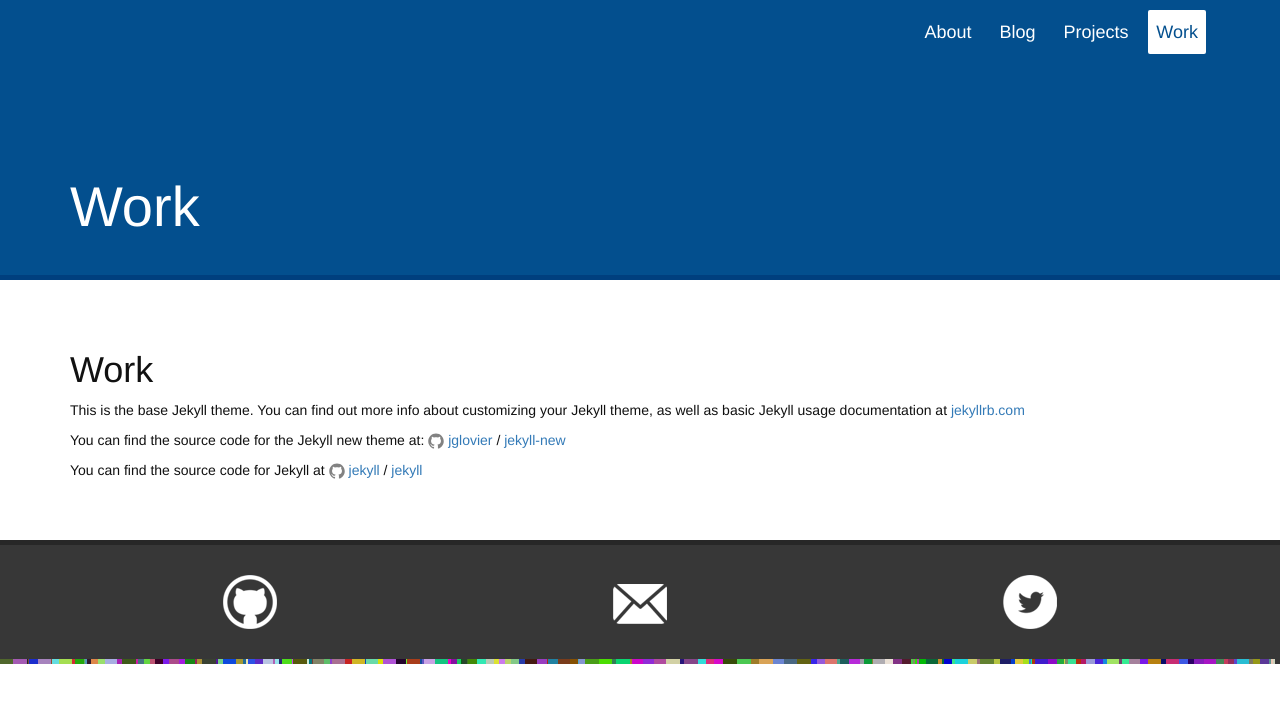
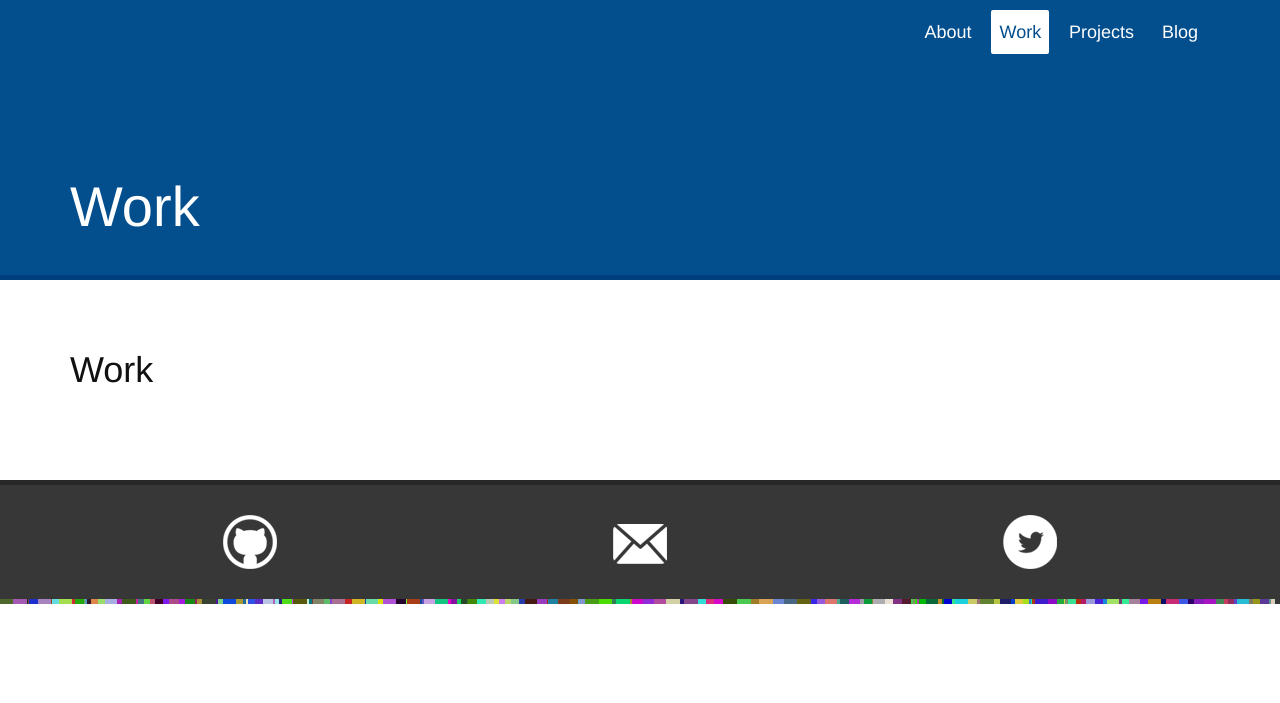
Before and after one commit to michael-hamilton/miska, a Jekyll site: the page built from work.html, in a window 1280 px wide. Shown: the top 703 px of the page. Built offline with Jekyll 4.4.1, drawn with Linux system fonts in a browser that asks for light colours.

Commit message:
Added sorting to pages and conditionally loading header nav items
Added functionality to sort pages in main nav based on order property
of each page.
Added functionality to opt pages into being displayed in main nav

```diff
--- a/_includes/footer.html
+++ b/_includes/footer.html
@@ -2,15 +2,15 @@
   <div class="container">
     <div class="row">
       {% if site.github_username %}
-      <div class="footer-col col-md-4 text-center"><a href="https://github.com/{{ site.github_username }}" class="github center-block" title="Check out my GitHub" target="_blank">github</a></div>
+      <div class="footer-col col-xs-4 text-center"><a href="https://github.com/{{ site.github_username }}" class="github center-block" title="Check out my GitHub" target="_blank">github</a></div>
       {% endif %}
 
       {% if site.email %}
-      <div class="footer-col col-md-4 text-center"><a href="mailto:{{ site.email }}" class="email center-block" title="Shoot me an email">email</a></div>
+      <div class="footer-col col-xs-4 text-center"><a href="mailto:{{ site.email }}" class="email center-block" title="Shoot me an email">email</a></div>
       {% endif %}
 
       {% if site.twitter_username %}
-      <div class="footer-col col-md-4 text-center"><a href="https://twitter.com/{{ site.twitter_username }}" class="twitter center-block" title="Check out my rarely updated Twitter" target="_blank">twitter</a></div>
+      <div class="footer-col col-xs-4 text-center"><a href="https://twitter.com/{{ site.twitter_username }}" class="twitter center-block" title="Check out my rarely updated Twitter" target="_blank">twitter</a></div>
       {% endif %}
     </div>
   </div>
--- a/_includes/header.html
+++ b/_includes/header.html
@@ -5,11 +5,14 @@
         <li class="page-link {% if page.url == "/" %} active {% endif %}">
           <a href="/{{ site.baseurl }}">About</a>
         </li>
-        {% for _page in site.pages %}
+        {% assign sorted_pages = (site.pages | sort: 'order') %}
+        {% for _page in sorted_pages %}
           {% if _page.title %}
-            <li class="page-link {% if _page.url == page.url %} active {% endif %}">
-              <a href="{{ _page.url | prepend: site.baseurl }}">{{ _page.title }}</a>
-            </li>
+            {% if _page.menu == "main" %}
+              <li class="page-link {% if _page.url == page.url %} active {% endif %}">
+                <a href="{{ _page.url | prepend: site.baseurl }}">{{ _page.title }}</a>
+              </li>
+            {% endif %}
           {% endif %}
         {% endfor %}
       </ul>
--- a/_posts/2016-02-15-welcome-to-jekyll.markdown
+++ b/_posts/2016-02-15-welcome-to-jekyll.markdown
@@ -1,8 +1,8 @@
 ---
 layout: post
-title:  "Welcome to Jekyll!"
-date:   2016-02-15 19:42:30 -0500
-categories: jekyll update
+title:  "Conditionally including pages in jekyll"
+date:   2016-03-15 01:15:00 -0500
+categories: jekyll
 ---
 You’ll find this post in your `_posts` directory. Go ahead and edit it and re-build the site to see your changes. You can rebuild the site in many different ways, but the most common way is to run `jekyll serve`, which launches a web server and auto-regenerates your site when a file is updated.
 
--- a/_sass/_layout.scss
+++ b/_sass/_layout.scss
@@ -70,7 +70,6 @@ body {
 .main-nav .nav-list li.active a {
     background-color: #fff;
     color: #034f8e;
-    font-weight: 400;
 }
 .main-nav .nav-list li:hover a {
     background-color: #fff;
--- a/blog.html
+++ b/blog.html
@@ -2,6 +2,8 @@
 layout: default
 title: Blog
 permalink: /blog/
+menu: main
+order: 4
 ---
 
 
--- a/index.html
+++ b/index.html
@@ -1,12 +1,14 @@
 ---
 layout: home
+menu: main
+order: 1
 ---
 
 
 <div class="row">
   <div class="col-md-8">
     <p>I am a web application developer working mostly in <b>Node.js</b>.  I love new the opportunity to learn new languages or frameworks and strive to use the best tools available to get the job done.</p>
-    <p>I am comfortable using Node and many of it's frameworks to tackle projects from database-driven applications using <b>MongoDB</b>, to realtime applications using <b>Meteor</b>.</p>
+    <p>I am comfortable using Node and many of it's frameworks to tackle projects from database-driven applications using <b>MongoDB</b>, to realtime applications using <b>Socket.io</b>.</p>
     <p>I've also worked a lot in the <b>LAMP</b> stack building web applications using <b>PHP</b> along with <b>MySQL.</b></p>
     <p>While I spend most of my time developing on the backend, I spend plenty of time working on the front end in <b>HTML</b>, <b>CSS</b>, and <b>Javascript</b>.  I am very well versed in <b>jQuery</b>, along with many other front end librarys and frameworks like <b>Bootstrap</b>.  I've worked equally on a team as I have individually, and in both cases I've used some kind of version control system whether it be <b>Git</b> or <b>Subversion</b>.</p>
     <p>In my free time I've been interested in learning more about functional languages and programming.  I've been exploring languages like <b>Haskell</b> and <b>Elm</b>, as well as functional programming in <b>Javascript</b>.</p>
--- /dev/null
+++ b/work.html
@@ -0,0 +1,11 @@
+---
+layout: page
+title: Work
+permalink: /work/
+menu: main
+order: 2
+---
+
+<div class="row">
+
+</div>
--- a/work.md
+++ /dev/null
@@ -1,15 +0,0 @@
----
-layout: page
-title: Work
-permalink: /work/
----
-
-This is the base Jekyll theme. You can find out more info about customizing your Jekyll theme, as well as basic Jekyll usage documentation at [jekyllrb.com](http://jekyllrb.com/)
-
-You can find the source code for the Jekyll new theme at:
-{% include icon-github.html username="jglovier" %} /
-[jekyll-new](https://github.com/jglovier/jekyll-new)
-
-You can find the source code for Jekyll at
-{% include icon-github.html username="jekyll" %} /
-[jekyll](https://github.com/jekyll/jekyll)
```
Also changed, not shown: _posts/2016-02-15-welcome-to-jekyll copy.markdown (deleted, +0 -17 lines), projects.html (added, +11 -0 lines), projects.md (deleted, +0 -15 lines).
